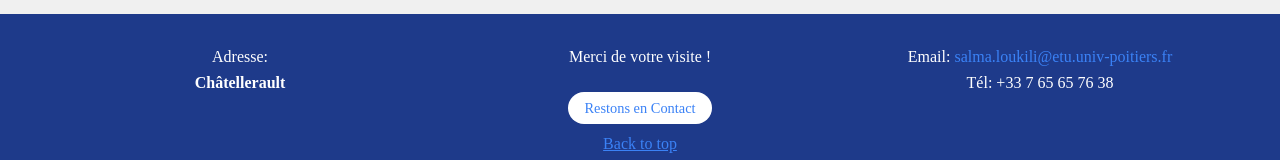
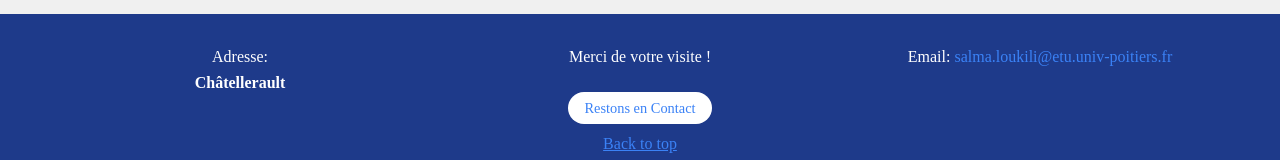
Before and after one commit to Louk-A/Portfolio-Salma-Loukili, a plain HTML site: page Qui suis-je.html in a window 1280 px wide. Shown: the part 1556-1716 px from the top of the page. Drawn offline with Linux system fonts and the light colour scheme.

Commit message:
Qui suis-je.html

```diff
--- a/Qui suis-je.html
+++ b/Qui suis-je.html
@@ -101,7 +101,7 @@
                 </div>
                 <div class="contact-info">
                     <p>Email: <a href="mailto:hello@example.com">salma.loukili@etu.univ-poitiers.fr</a></p>
-                    <p>Tél: +33 7 65 65 76 38</p>
+
                 </div>
             </div>
             <a href="#top">Back to top</a>
```
